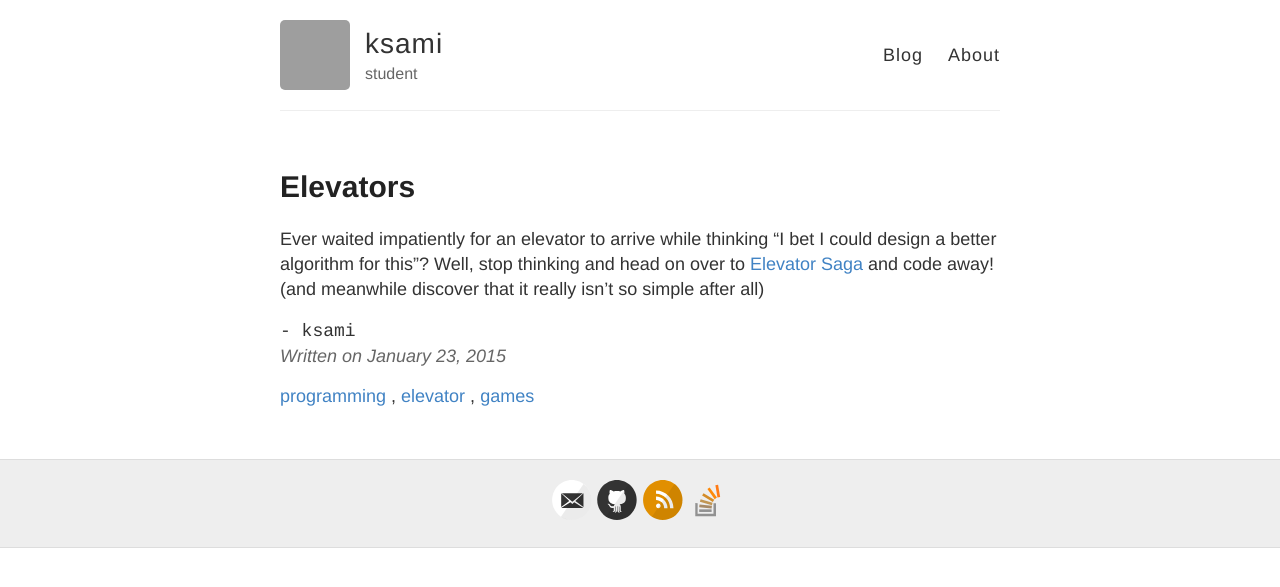
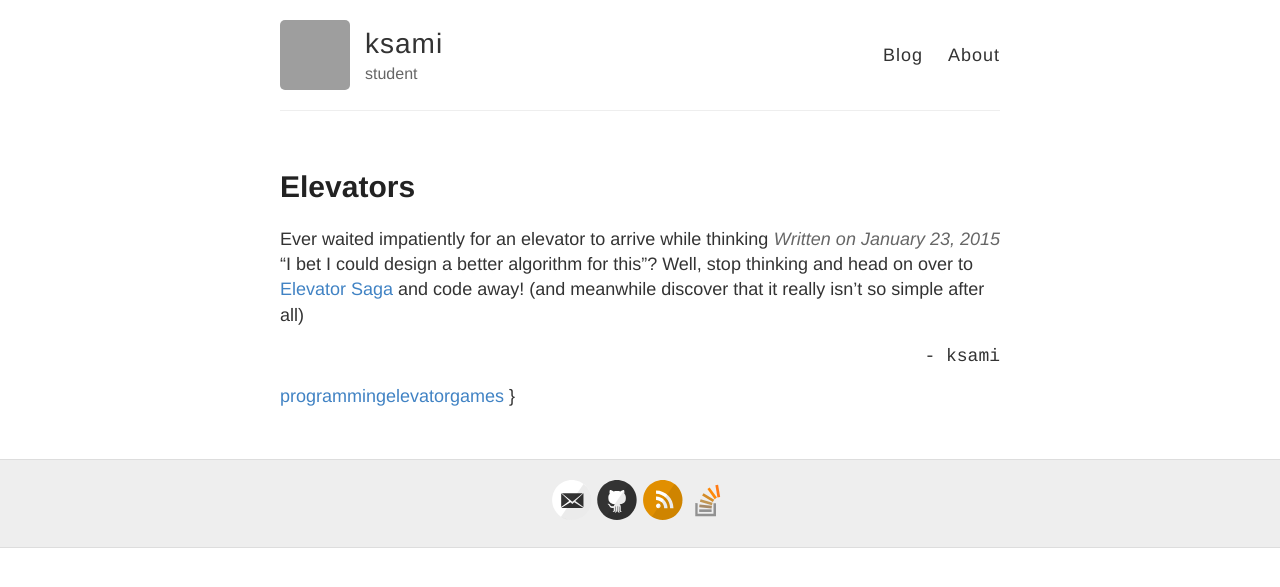
Before and after one commit to ksami/ksami.github.io, a Jekyll site: the page built from _posts/2015-01-23-Elevators.md, in a window 1280 px wide. Shown: the top 587 px of the page. Built offline with Jekyll 4.4.1, drawn with Linux system fonts in a browser that asks for light colours; Markdown is read by kramdown in place of the engine named in the settings; comment, search, counter and statistics services are not loaded; grey boxes are pictures that could not be loaded.

Commit message:
test tags 9

```diff
--- a/_layouts/post.html
+++ b/_layouts/post.html
@@ -4,6 +4,10 @@ layout: default
 
 <article class="post">
   <h1>{{ page.title }}</h1>
+
+  <div class="date">
+    Written on {{ page.date | date: "%B %e, %Y" }}
+  </div>
 
   <div class="entry">
     {{ content }}
@@ -13,17 +17,13 @@ layout: default
     <code>- ksami</code>
   </div>
 
-  <div class="date">
-    Written on {{ page.date | date: "%B %e, %Y" }}
-  </div>
-
   <div class="tags">
-    {% for tag in page.tags %}
-      <a href="{{ site.url }}/tags.html#{{ tag | cgi_escape }}" title="Pages tagged {{ tag }}" rel="tag">{{ tag }}</a>
-      {% unless forloop.last %}
-      ,
-      {% endunless %}
+    {% capture tags %}{% for tag in page.tags %}{{ tag }}{% endfor %}{% endcapture %}
+    {% assign sortedtags = tags | split:',' | sort %}
+    {% for tag in sortedtags %}
+      <a href="{{ site.url }}/tags.html#{{ tag | cgi_escape }}" title="Pages tagged {{ tag }}" rel="tag">{{ tag }}</a>{% unless forloop.last %}, {% endunless %}
     {% endfor %}
+  }
   </div>
 
   {% include disqus.html disqus_identifier=page.disqus_identifier %}
--- a/style.scss
+++ b/style.scss
@@ -290,6 +290,16 @@ footer {
 
 
 // User-added
+.date {
+  float: right;
+}
+
 .tags {
   margin-top: 15px;
 }
+
+.sign {
+  margin-top: 15px;
+  margin-bottom: 15px;
+  text-align: right;
+}
```
